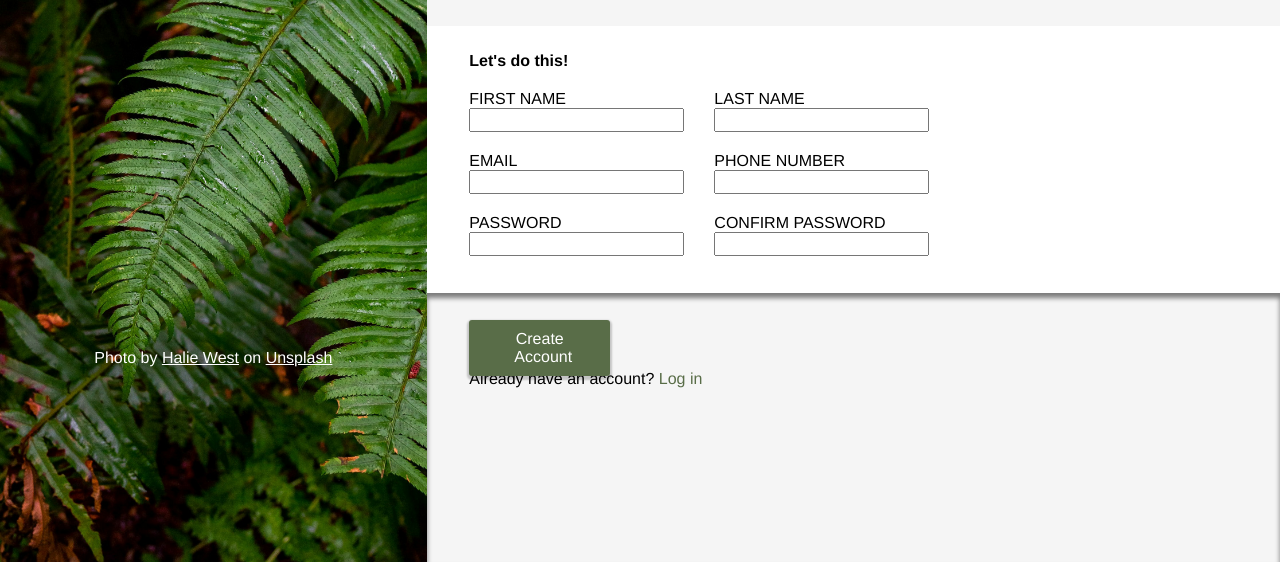
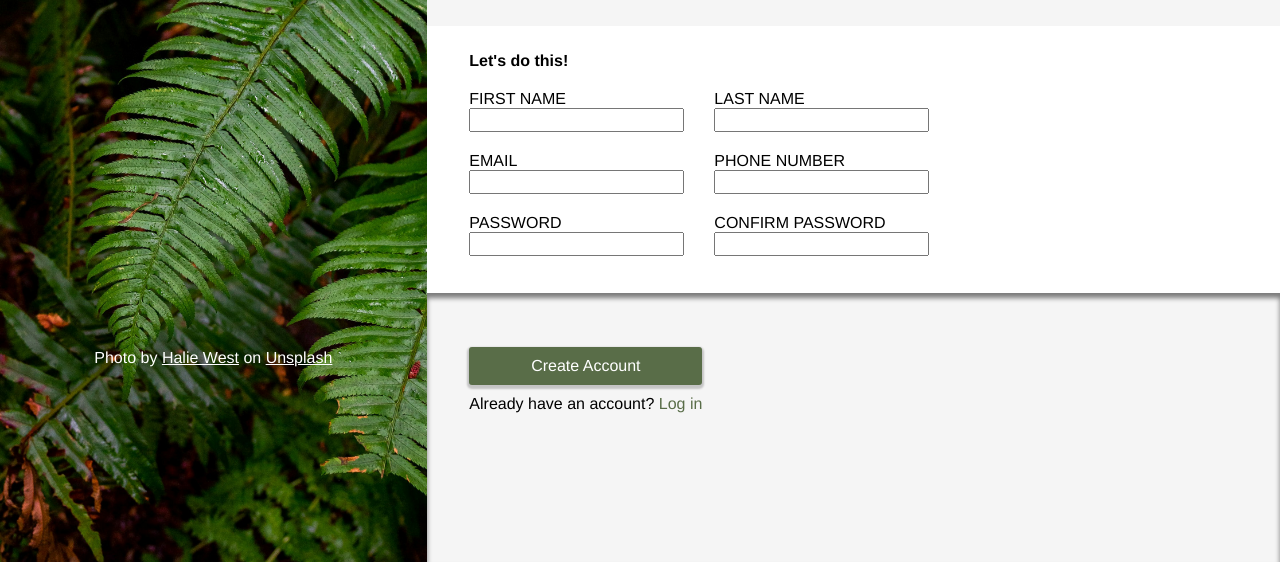
Before and after one commit to WilmarLofranco/sign_up_page, a plain HTML site: page index.html in a window 1280 px wide. Shown: the part 238-800 px from the top of the page. Drawn offline with Linux system fonts and the light colour scheme.

Commit message:
Change submit button position

```diff
--- a/index.html
+++ b/index.html
@@ -53,12 +53,13 @@
                             <li><input type="password" id="pw" name="confirmedPW"></li>
                         </ul>
                     </div>
+                    <div class="submit-btn">
                     <button type="submit">Create Account</button>
+                    <div>Already have an account? <span class="highlight">Log in</span></div>
+                    </div>
                 </form>
             </div>
             <div class="footer">
-                <br><br><br>
-                <div>Already have an account? <span class="highlight">Log in</span></div>
             </div>
 
         </div>
--- a/style.css
+++ b/style.css
@@ -90,7 +90,7 @@ body {
     flex-direction: column;
     padding-top: 3%;
     padding-bottom: 2%;
-
+    position: relative;
 }
 
 form {
@@ -99,7 +99,6 @@ form {
     flex: 1;
     gap: 10px;
     padding-left: 0;
-    position: relative;
 }
 
 .left-form,
@@ -128,7 +127,7 @@ ul {
 
 button {
     height: fit-content;
-    width: 30%;
+    width: 100%;
     padding: 10px 45px;
     margin-top: 5%;
     background-color: #596D48;
@@ -136,6 +135,7 @@ button {
     border-radius: 3px;
     border: none;
     box-shadow: 0 2px 2px 2px rgba(0, 0, 0, 0.2);
+    cursor: pointer;
 }
 
 .footer > div {
@@ -155,11 +155,13 @@ h3 {
     font-family: 'Franklin Gothic Medium', 'Arial Narrow', Arial, sans-serif;
 }
 
-button {
+.submit-btn {
+    display: flex;
+    flex-direction: column;
     position: absolute;
-    left: 0%;
-    bottom: -100px;
-    cursor: pointer;
+    left: 5%;
+    bottom: -45%;
+    gap: 10px;
 }
 
 button:active {
```
